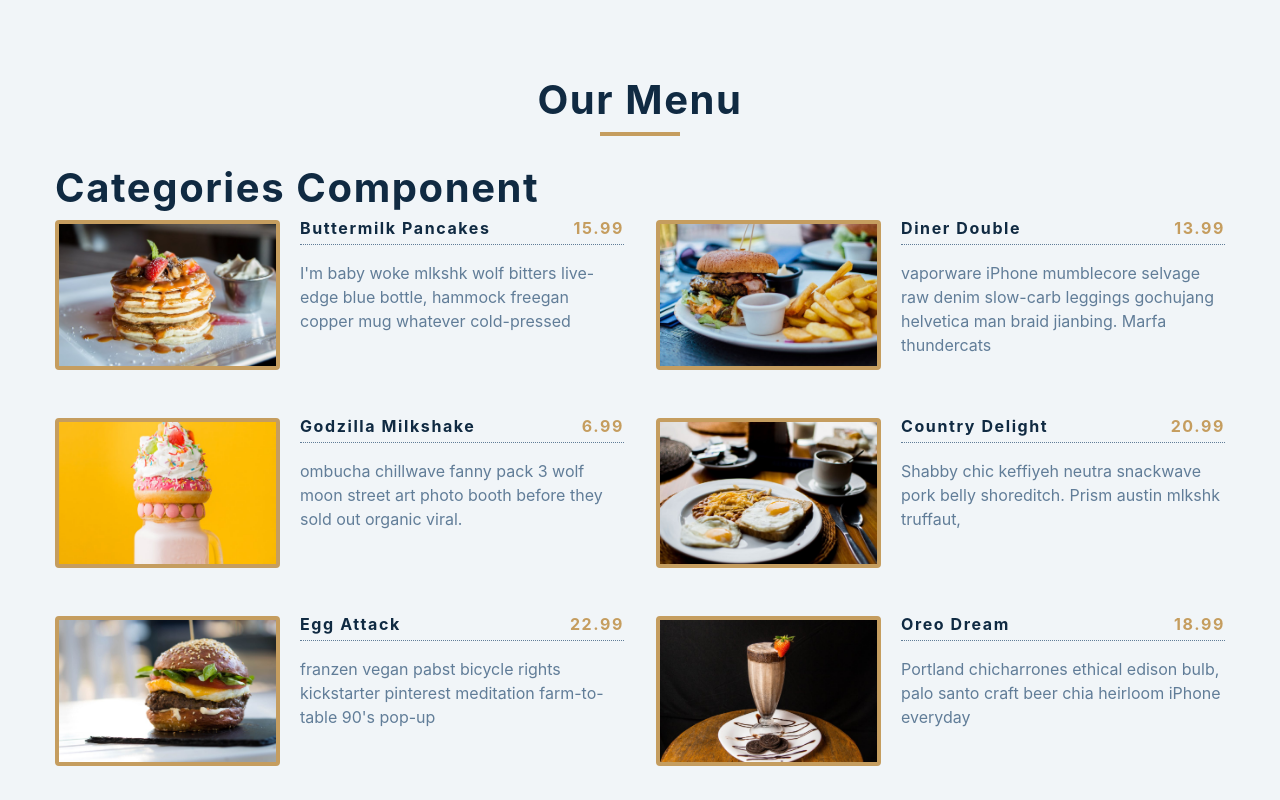
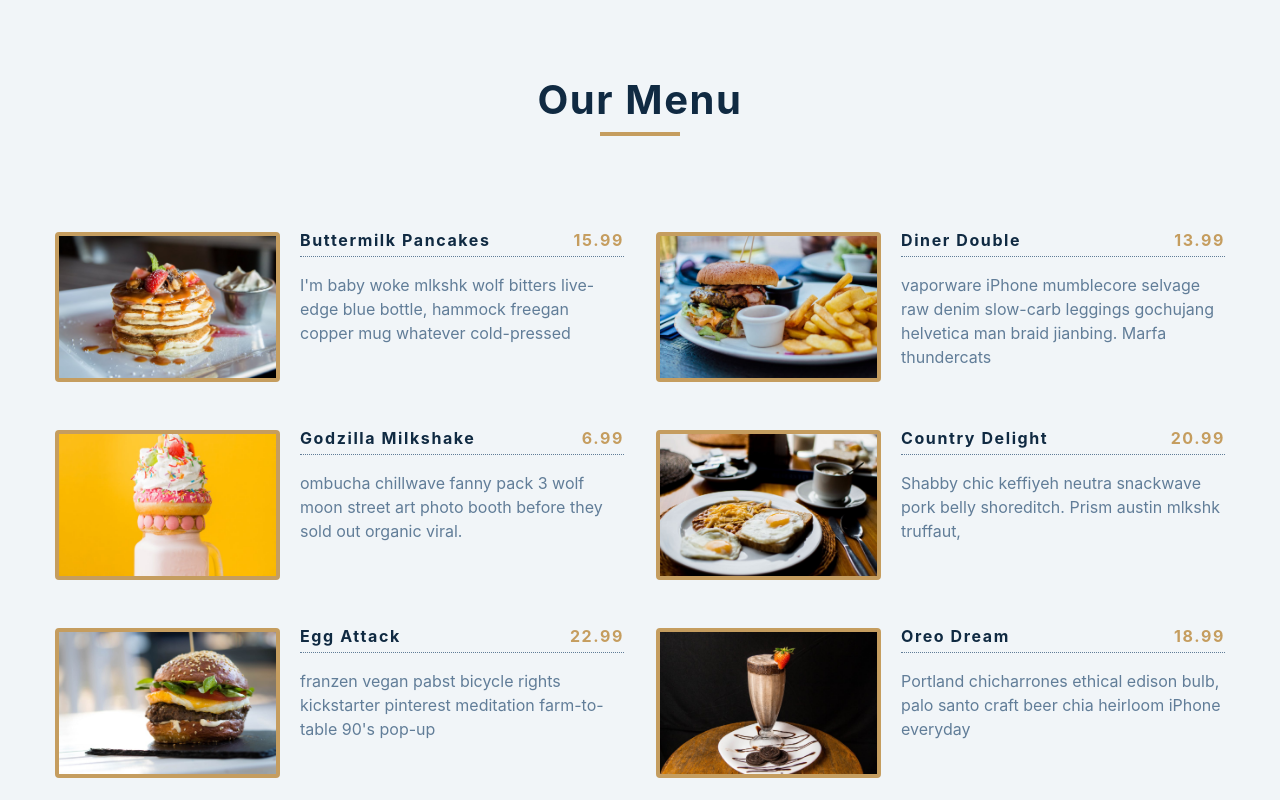
Before and after one commit to otiisaac199/Our-Menu-Project, a React (Create React App) app: page / in a window 1280 px wide. Shown: the top 800 px of the page. Built offline with nearby package versions, Linux system fonts and the light colour scheme.

Commit message:
features: created a div container

```diff
--- a/src/Categories.js
+++ b/src/Categories.js
@@ -1,7 +1,7 @@
-import React from 'react';
+import React from "react";
 
-const Categories = () => {
-  return <h2>categories component</h2>;
+const Categories = ({ filterItems }) => {
+  return <div className="btn-container"></div>;
 };
 
 export default Categories;
```
